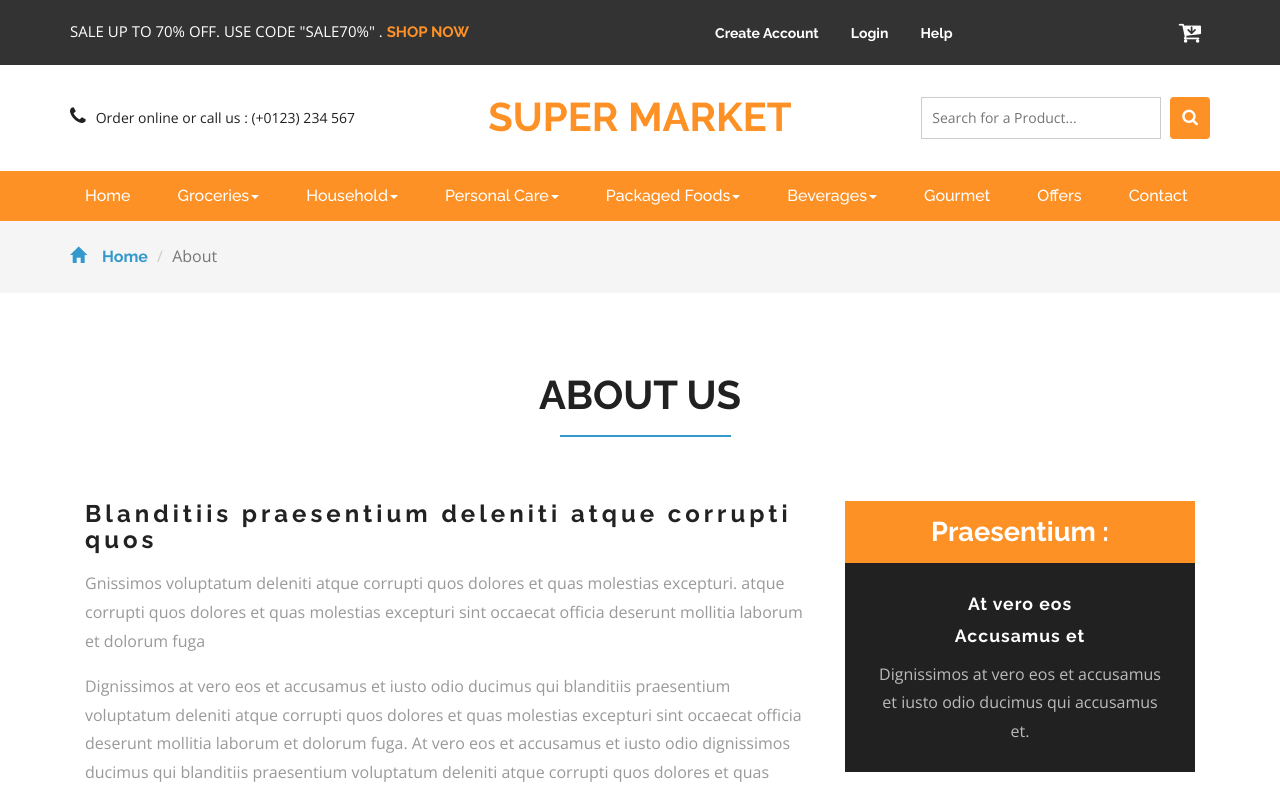
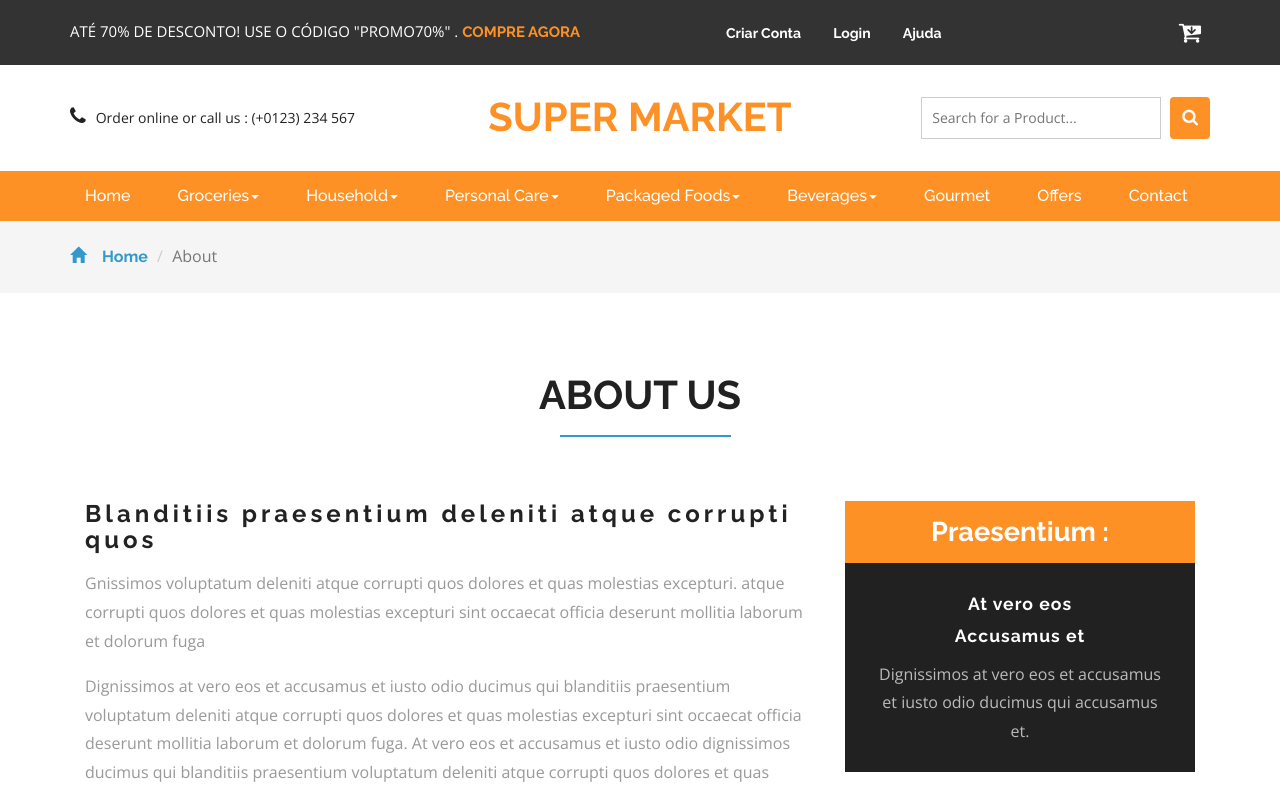
Before and after one commit to JO5U3/VShopFront, a plain HTML site: page about.html in a window 1280 px wide. Shown: the top 792 px of the page. Drawn offline with nearby package versions, Linux system fonts and the light colour scheme.

Commit message:
Testando tradução do about

```diff
--- a/about.html
+++ b/about.html
@@ -44,13 +44,13 @@ Smartphone Compatible web template, free webdesigns for Nokia, Samsung, LG, Sony
 	<div class="agileits_header">
 		<div class="container">
 			<div class="w3l_offers">
-				<p>SALE UP TO 70% OFF. USE CODE "SALE70%" . <a href="products.html">SHOP NOW</a></p>
+				<p> ATÉ 70% DE DESCONTO! USE O CÓDIGO "PROMO70%" . <a href="products.html">COMPRE AGORA</a></p>
 			</div>
 			<div class="agile-login">
 				<ul>
-					<li><a href="registered.html"> Create Account </a></li>
+					<li><a href="registered.html"> Criar Conta </a></li>
 					<li><a href="login.html">Login</a></li>
-					<li><a href="contact.html">Help</a></li>
+					<li><a href="contact.html">Ajuda</a></li>
 				</ul>
 			</div>
 			<div class="product_list_header">
```
